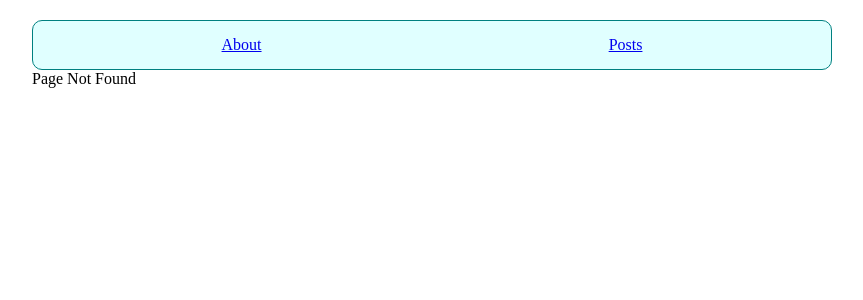
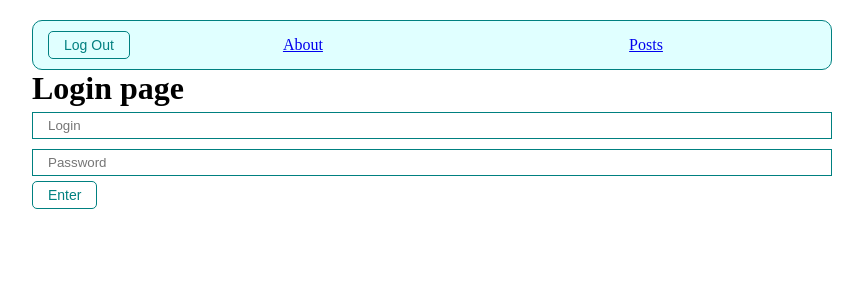
Before and after one commit to Artur-Sg/react-journey, a React (Create React App) app: page /login in a window 1280 px wide. Before the commit this address had no page. Shown: the top 300 px of the page, without its empty margins (208-1071 px from the left). Built offline with nearby package versions, Linux system fonts and the light colour scheme.

Commit message:
Add mock login feature

```diff
--- a/src/App.js
+++ b/src/App.js
@@ -1,14 +1,25 @@
-import React from 'react';
+import React, { useEffect, useState } from 'react';
 import AppNavbar from './components/UI/navbar/AppNavbar';
 import AppRouter from './components/AppRouter';
 import './styles/app.css';
+import { AuthContext } from './context';
 
 function App() {
+  const [isAuth, setIsAuth] = useState(false);
+
+  useEffect(() => {
+    if (localStorage.getItem('auth')) {
+      setIsAuth(true);
+    }
+  }, []);
+
   return (
-    <div className="App">
-      <AppNavbar />
-      <AppRouter />
-    </div>
+    <AuthContext.Provider value={{ isAuth, setIsAuth }}>
+      <div className="App">
+        <AppNavbar />
+        <AppRouter />
+      </div>
+    </AuthContext.Provider>
   );
 }
 
--- a/src/components/AppRouter.jsx
+++ b/src/components/AppRouter.jsx
@@ -1,12 +1,24 @@
-import React from 'react';
+import React, { useContext } from 'react';
 import { Navigate, Route, Routes } from 'react-router-dom';
+import { AuthContext } from '../context';
+import Login from '../pages/Login';
 import NotFound from '../pages/NotFound';
-import { routes } from '../router';
+import { publicRoutes, privateRoutes } from '../router';
 
 const AppRouter = () => {
+  const { isAuth, setIsAuth } = useContext(AuthContext);
+
   return (
     <Routes>
-      {routes.map((route) => (
+      {isAuth
+        ? privateRoutes.map((route) => (
+            <Route
+              path={route.path}
+              element={<route.component />}
+              key={route.path}
+            />
+          ))
+        : publicRoutes.map((route) => (
             <Route
               path={route.path}
               element={<route.component />}
@@ -14,8 +26,18 @@ const AppRouter = () => {
             />
           ))}
 
-      <Route path="/" element={<Navigate to="posts" />}></Route>
+      {isAuth ? (
+        <>
+          <Route path="/" element={<Navigate to="/posts" />}></Route>
+          <Route path="/login" element={<Navigate to="/posts" />}></Route>
           <Route path="*" element={<NotFound />} />
+        </>
+      ) : (
+        <>
+          <Route path="/" element={<Navigate to="/login" />}></Route>
+          <Route path="*" element={<Login />} />
+        </>
+      )}
     </Routes>
   );
 };
--- a/src/components/UI/navbar/AppNavbar.jsx
+++ b/src/components/UI/navbar/AppNavbar.jsx
@@ -1,10 +1,22 @@
-import React from 'react';
+import React, { useContext } from 'react';
 import { Link } from 'react-router-dom';
+import { AuthContext } from '../../../context';
+import AppButton from '../button/AppButton';
 import classes from './AppNavbar.module.css';
 
 const AppNavbar = () => {
+  const { isAuth, setIsAuth } = useContext(AuthContext);
+
+  const logOut = (e) => {
+    setIsAuth(false);
+    localStorage.setItem('auth', false);
+  };
+
   return (
     <ul className={classes.navbar}>
+      <li>
+        <AppButton onClick={logOut}>Log Out</AppButton>
+      </li>
       <li className={classes.navbar__link}>
         <Link to="about">About</Link>
       </li>
--- /dev/null
+++ b/src/context/index.js
@@ -0,0 +1,3 @@
+import { createContext } from 'react';
+
+export const AuthContext = createContext(null);
--- /dev/null
+++ b/src/pages/Login.jsx
@@ -0,0 +1,26 @@
+import React, { useContext } from 'react';
+import AppButton from '../components/UI/button/AppButton';
+import AppInput from '../components/UI/input/AppInput';
+import { AuthContext } from '../context';
+
+const Login = () => {
+  const { isAuth, setIsAuth } = useContext(AuthContext);
+  const login = (e) => {
+    e.preventDefault();
+    setIsAuth(true);
+    localStorage.setItem('auth', true);
+  };
+
+  return (
+    <div>
+      <h1>Login page</h1>
+      <form onSubmit={login}>
+        <AppInput type="text" placeholder="Login"></AppInput>
+        <AppInput type="password" placeholder="Password"></AppInput>
+        <AppButton>Enter</AppButton>
+      </form>
+    </div>
+  );
+};
+
+export default Login;
--- a/src/pages/Post.jsx
+++ b/src/pages/Post.jsx
@@ -39,9 +39,9 @@ export const Post = () => {
         <AppLoader />
       ) : (
         <div>
-          <h5>
+          <h3>
             Post {post.id} '{post.title}''
-          </h5>
+          </h3>
           <p>{post.body}</p>
         </div>
       )}
@@ -51,9 +51,9 @@ export const Post = () => {
       ) : (
         comments.map(({ id, name, email, body }) => (
           <div key={id}>
-            <h3>
+            <h4>
               {name} {email}
-            </h3>
+            </h4>
             <p>{body}</p>
           </div>
         ))
--- a/src/router/index.js
+++ b/src/router/index.js
@@ -1,8 +1,12 @@
 import About from '../pages/About';
+import Login from '../pages/Login';
+import { Post } from '../pages/Post';
 import Posts from '../pages/Posts';
 
-export const routes = [
+export const privateRoutes = [
   { path: '/about', component: About },
   { path: '/posts', component: Posts },
-  { path: '/posts/:id', component: About },
+  { path: '/posts/:id', component: Post },
 ];
+
+export const publicRoutes = [{ path: '/login', component: Login }];
```
Lines whose indentation alone changed are shown as unchanged.
